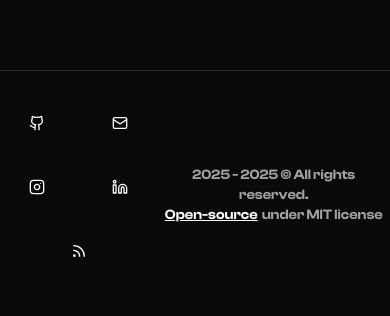
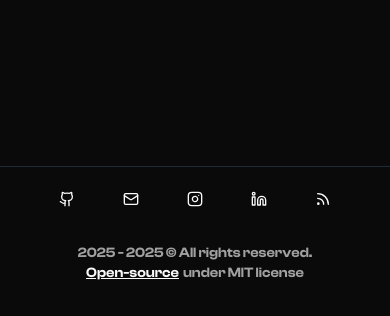
Before and after one commit to AmithBV0606/Portfolio, a Next.js app: page / in a window 390 px wide. Shown: the part 8901-9217 px from the top of the page. After the commit the page ends 9196 px from the top, so only its background shows below. Built offline with nearby package versions, Linux system fonts and the light colour scheme; a web font is replaced by a local one.

Commit message:
Made footer component more responsive.

```diff
--- a/src/components/FooterSection.tsx
+++ b/src/components/FooterSection.tsx
@@ -7,8 +7,9 @@ import { Separator } from "./ui/separator";
 
 export default function FooterSection() {
   return (
-    <div className="relative top-24 md:top-96 container mx-auto w-full max-w-5xl border-t border-gray-800">
-      <div className="flex items-center justify-between py-6">
+    // Adjust the top position accordingly in the future :
+    <div className="relative top-48 md:top-96 container mx-auto w-full max-w-5xl border-t border-gray-800">
+      <div className="flex flex-col md:flex-row items-center justify-between py-1 md:py-6">
         <div>
           <ul className="flex flex-wrap gap-2 justify-around w-full mb-4 md:justify-center md:mb-0 md:w-auto">
             {SOCIAL_LINKS.map((link, index) => {
@@ -30,7 +31,7 @@ export default function FooterSection() {
           </ul>
         </div>
 
-        <div className="flex flex-wrap items-center justify-center gap-x-2 text-center">
+        <div className="flex flex-wrap items-center justify-center gap-x-2 text-center mb-2 md:mb-0">
           <span
             className="text-muted-foreground text-sm"
             aria-label="copyright"
```
